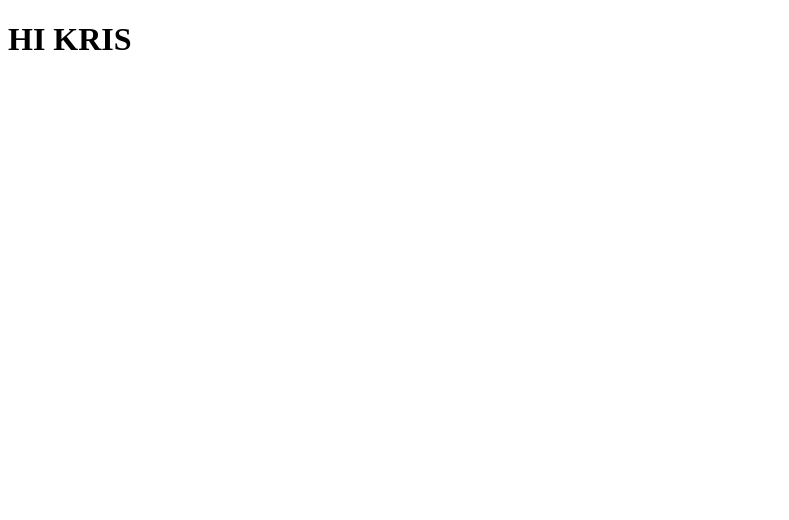
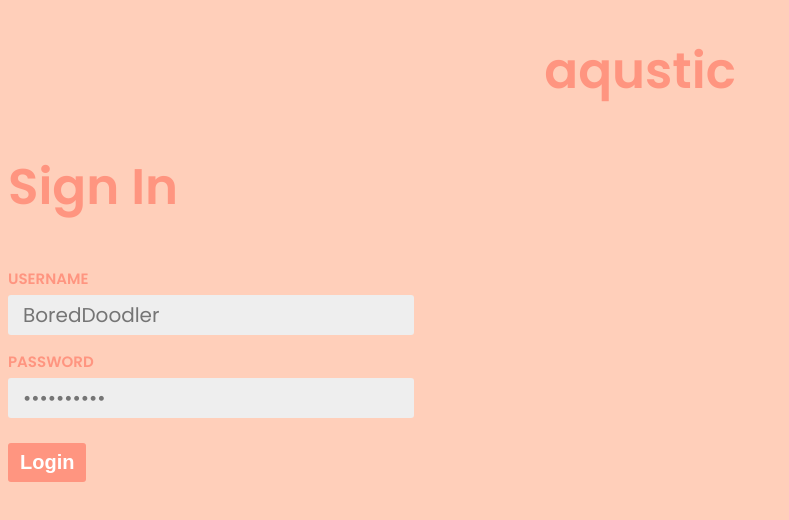
Before and after one commit to kristopherrollert/aqustic, a website: page src/client/index.html in a window 1280 px wide. Shown: the whole page, without its empty margins (0-789 px from the left). Drawn offline with Linux system fonts and the light colour scheme.

Commit message:
added modules and sass?

```diff
--- a/src/client/index.html
+++ b/src/client/index.html
@@ -4,9 +4,29 @@
     <meta charset="UTF-8">
     <meta name="viewport" content="width=device-width, initial-scale=1.0">
     <meta http-equiv="X-UA-Compatible" content="ie=edge">
-    <title>Document</title>
+    <title>aqustic | sign in</title>
+    <link href="https://fonts.googleapis.com/css?family=Poppins:300,400,500,600,700,800" rel="stylesheet">
+    <link rel="stylesheet" href="style/style.css">
 </head>
 <body>
-    <h1>HI KRIS</h1>
+    <div class="header">
+        <h1 class="page-header">aqustic</h1>
+    </div>
+    <div class="content-section">
+        <div class="content-header">
+            <h2 class="secondary-header">Sign In</h2>
+        </div>
+        <div class="sign-in-section">
+            <form action="/login">
+                <p class="form-text">USERNAME</p>
+                <input type="text" name="username" placeholder="BoredDoodler">
+                <p class="form-text">PASSWORD</p>
+                <input type="password" name="password" placeholder="••••••••••">
+                <br />
+                <br />
+                <input type="submit" value="Login">
+            </form>
+        </div>
+    </div>
 </body>
 </html>
--- /dev/null
+++ b/src/client/style/sass/main.scss
@@ -0,0 +1,58 @@
+/* All page styling */
+$primary-color : #ffcfba;
+$highlight-color : #ff9580;
+
+body {
+    font-family: 'Poppins', sans-serif;
+    background-color: $primary-color;
+    color: $highlight-color;
+}
+
+.page-header {
+    font-weight: 600;
+    text-align: center;
+    font-size: 50px;
+}
+
+/* Header Styling */
+
+.secondary-header{
+    font-size: 50px;
+    font-weight: 600;
+}
+
+/* Form Styling */
+
+.form-text {
+    margin-bottom: 5px;
+    font-weight: 600;
+    font-size: 15px;
+}
+
+input[type="text"], input[type="password"]{
+    font-family: 'Poppins', sans-serif;
+    background-color: #eeeeee;
+    color: #242226;
+    border-radius: 3px;
+    padding: 5px;
+    padding-left: 15px;
+    border: none;
+    font-size: 20px;
+}
+
+input[type="submit"]{
+    background-color: $highlight-color;
+    color: white;
+    font-size: 20px;
+    border: none;
+    border-radius: 3px;
+    padding: 8px;
+    padding-left: 12px;
+    padding-right: 12px;
+    font-weight: 600;
+}
+
+
+input[type="submit"]:hover {
+    background-color: #3a8069;
+}
```
Also changed, not shown: src/client/style/style.css (added), 2 other files.
